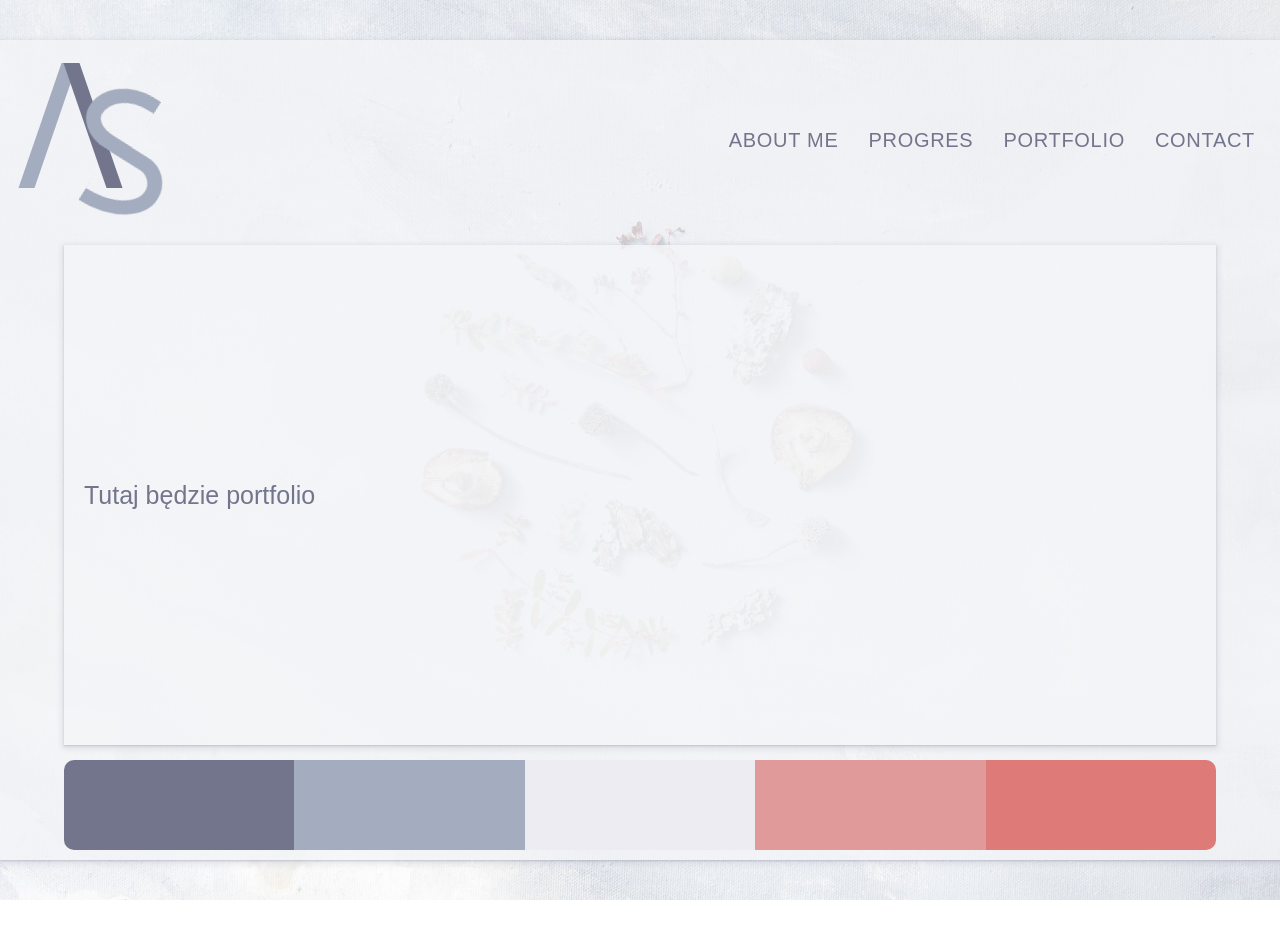
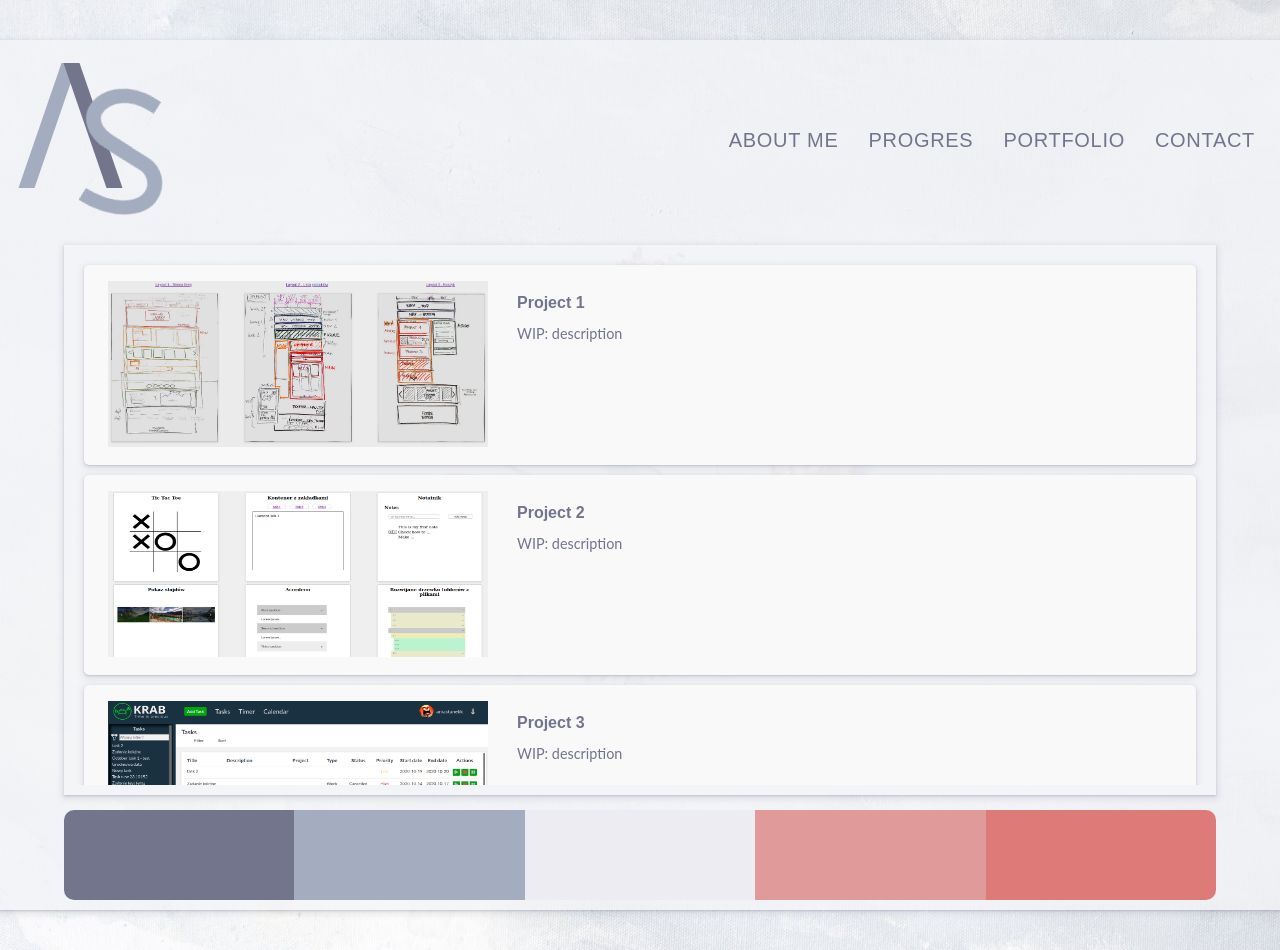
Before and after one commit to ania1995/ania1995.github.io, a plain HTML site: page index.html in a window 1280 px wide. Both pictures are taken after a click on the link "PORTFOLIO". Before the commit the page ends 900 px from the top, so only its background shows below. Drawn offline with Linux system fonts and the light colour scheme.

Commit message:
Add project to Portofio tab

```diff
--- a/css/style.css
+++ b/css/style.css
@@ -178,6 +178,32 @@ h2 {
   width: 100%;
 }
 
+.page3 {
+  display: flex;
+  flex-direction: column;
+  height: 530px;
+  overflow-y: scroll;
+}
+.my-project {
+  display: flex;
+  flex-direction: row;
+  min-height: 200px;
+  border-radius: 5px 5px 5px 5px;
+  background: rgb(249, 249, 250);
+  box-shadow: 0 1px 2px 0 rgba(114, 117, 140, 0.3),
+    0 2px 6px 2px rgba(114, 117, 140, 0.15);
+  padding: 1rem 1.5rem;
+  margin: 5px auto;
+  width: 100%;
+}
+
+.container_project_photo {
+  width: 30vw;
+  max-width: 400px;
+  margin-right: 25px;
+  overflow: hidden;
+}
+
 footer {
   display: flex;
   align-items: flex-end;
--- a/index.html
+++ b/index.html
@@ -579,8 +579,50 @@ HTML, CSS / Sass, JavaScript / TypeScript, React / Redux, Jest, Cypress, Firebas
             </div>
           </div>
           </div>
-          <div class="tab page3">Tutaj będzie portfolio</div>
-          <div class="tab page4">Tutaj będzie kontakt</div>
+
+
+          <!-- PORTFOLIO -->
+          <div class="tab page3">
+            <article class="my-project ">
+              <div class="container_project_photo">
+                <a href="https://ania1995.github.io/jfddr1-project-1/">
+                  <!-- <img src="https://via.placeholder.com/298x166?text=Project+1"> -->
+                  <img src="./img/project1.png" width="380" height="166px">
+                </a>
+              </div>
+              <div>
+                <h2>Project 1</h2>
+                <p class="grey_font"> WIP: description</p>
+              </div>
+            </article>
+            <article class="my-project ">
+              <div class="container_project_photo">
+              <a href="https://ania1995.github.io/jfddr1-project-2/">
+                <!-- <img src="https://via.placeholder.com/298x166?text=Project+2" > -->
+                <img src="./img/project2.png" width="380" height="166px">
+              </a>
+
+            </div>
+              <div>
+                <h2>Project 2 </h2>
+                <p class="grey_font"> WIP: description</p>
+              </div>
+            </article>
+            <article class="my-project ">
+              <div class="container_project_photo">
+                <a href="https://infoshareacademy.github.io/jfddr1-fusyzkawy-app/">
+                  <!-- <img src="https://via.placeholder.com/298x166?text=Project+3"> -->
+                <img src="./img/project3.png" width="380" height="166px">
+
+                </a>
+              </div>
+              <div>
+                <h2>Project 3</h2>
+                <p class="grey_font"> WIP: description</p>
+              </div>
+            </article>
+          </div>
+          <div class="tab page4">WIP: Linkedin, GitHub</div>
     </main>
 
     <footer>
```
Also changed, not shown: img/project1.png (added), img/project2.png (added), img/project3.png (added).
